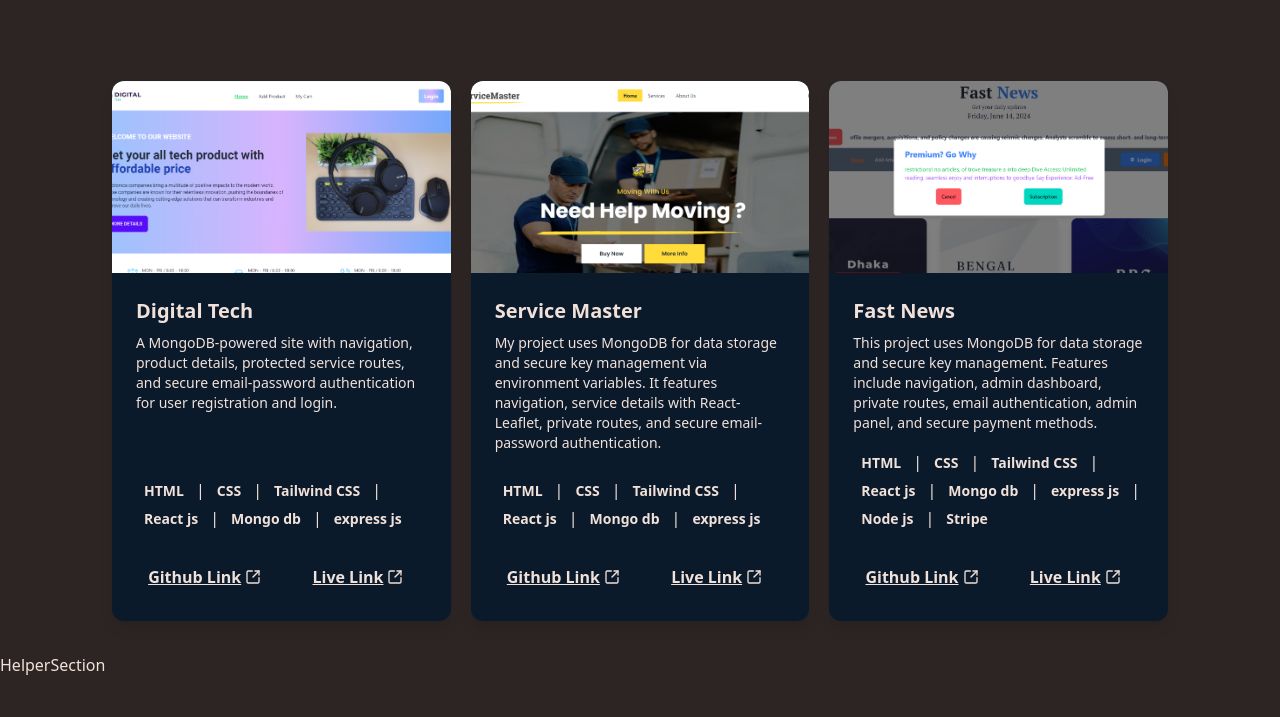
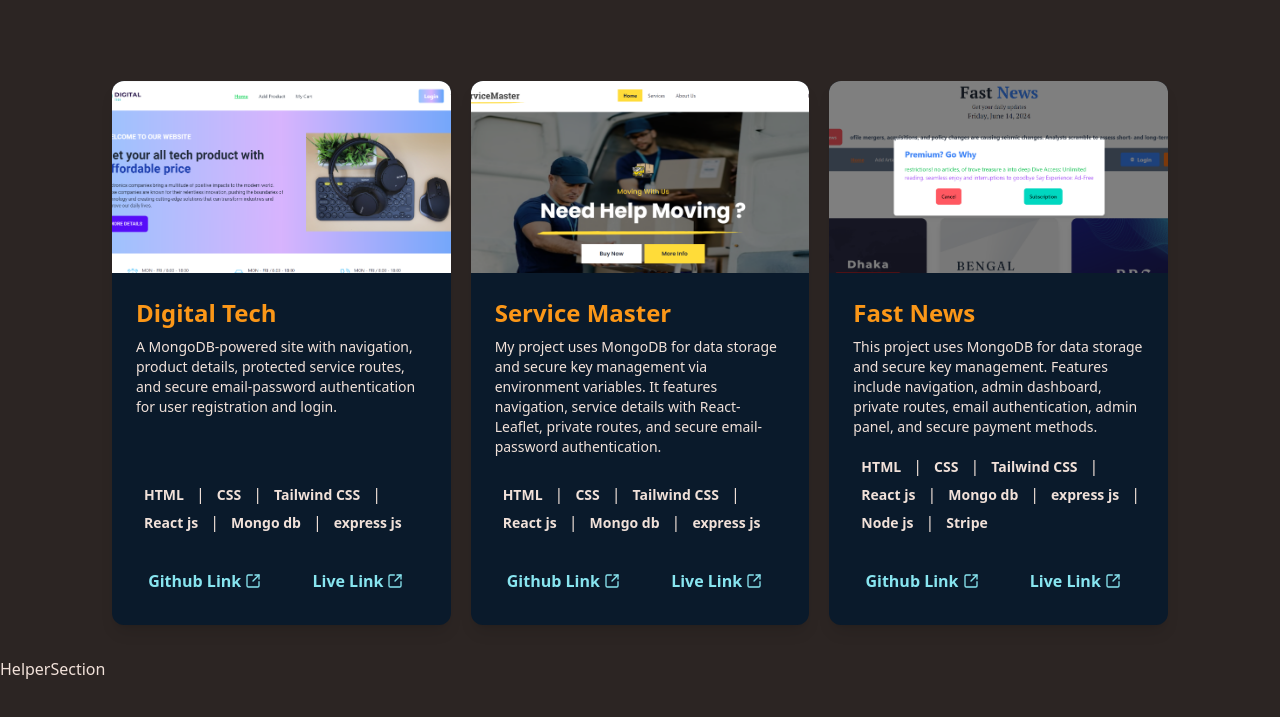
Before and after one commit to EmonHossen10/my-portfolio, a React (Vite) app: page / in a window 1280 px wide. Shown: the part 3523-4240 px from the top of the page. Built offline with nearby package versions, Linux system fonts and the light colour scheme.

Commit message:
some changes added in buttons

```diff
--- a/src/Components/ProjectSection/ProjectButtons.jsx
+++ b/src/Components/ProjectSection/ProjectButtons.jsx
@@ -1,6 +1,5 @@
 import React from "react";
 import { LuSquareArrowOutUpRight } from "react-icons/lu";
-
 
 const ProjectButtons = ({ liveLink, githubLink }) => {
   return (
@@ -8,7 +7,7 @@ const ProjectButtons = ({ liveLink, githubLink }) => {
       <a
         href={githubLink}
         target="_blank"
-        className="cursor-pointer   underline hover:underline hover:text-darkOrange text-white font-semibold py-2 rounded-lg
+        className="cursor-pointer     hover:underline  text-lightCyan  font-semibold py-2 rounded-lg
                hover:bg-gray-600 hover:scale-110 transform transition duration-300 ease-in-out
                flex justify-center items-center"
       >
@@ -17,8 +16,8 @@ const ProjectButtons = ({ liveLink, githubLink }) => {
       <a
         href={liveLink}
         target="_blank"
-        className="cursor-pointer  underline  hover:underline hover:text-darkOrange text-white font-semibold py-2 rounded-lg
-               hover:bg-gray-400 hover:scale-110 transform transition duration-300 ease-in-out
+        className="cursor-pointer     hover:underline  text-lightCyan  font-semibold py-2 rounded-lg
+               hover:bg-gray-600 hover:scale-110 transform transition duration-300 ease-in-out
                flex justify-center items-center"
       >
         Live Link <LuSquareArrowOutUpRight className="ml-1" />
--- a/src/Components/ProjectSection/SingleProject.jsx
+++ b/src/Components/ProjectSection/SingleProject.jsx
@@ -15,7 +15,7 @@ const SingleProject = ({ project }) => {
           className="w-full h-48 object-cover transition-transform duration-500 ease-in-out hover:scale-125"
         />
         <div className="p-6 text-white flex flex-col flex-grow">
-          <h2 className="text-xl font-bold mb-2">{name}</h2>
+          <h2 className="text-2xl text-orange  font-bold mb-2">{name}</h2>
           <p className="text-sm mb-4 flex-grow">{description}</p>
           <div>
             {tags.map((tag, i) => (
```
